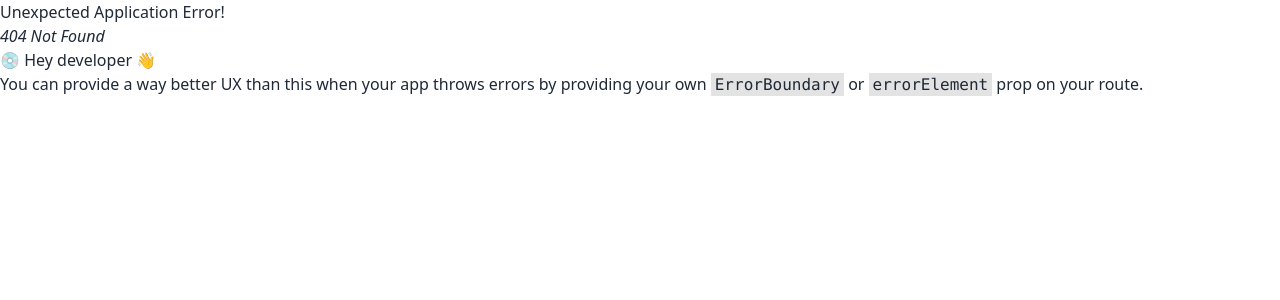
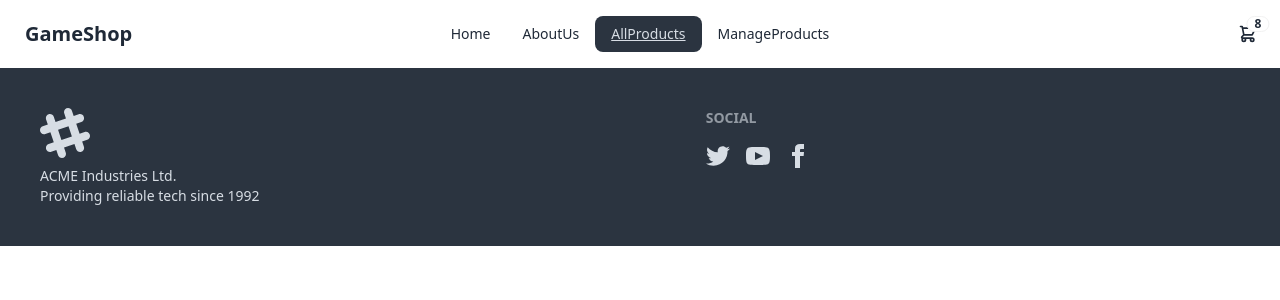
Before and after one commit to sadek1999/gamming-shop-frontend, a React (Vite) app: page /products in a window 1280 px wide. Before the commit this address had no page. Shown: the top 300 px of the page. Built offline with nearby package versions, Linux system fonts and the light colour scheme.

Commit message:
set navbar banner

```diff
--- /dev/null
+++ b/src/components/Banner.tsx
@@ -0,0 +1,26 @@
+const Banner = () => {
+  return (
+    <div>
+      <div
+        className="hero min-h-screen"
+        style={{
+          backgroundImage:
+            "url(https://www.siachen.com/wp-content/uploads/2023/12/khelya-sports-annapoorneswari-nagar-bangalore-sports-goods-dealers-itzztzzu76.jpg)",
+        }}
+      >
+        <div className="hero-overlay bg-opacity-60"></div>
+        <div className="hero-content text-neutral-content text-center">
+          <div className="max-w-md">
+            <h1 className="mb-5 text-5xl font-bold">Let's Level Up Your Game</h1>
+            <p className="mb-5">
+            Nam natoque in massa bibendum lacus, et arcu cursus nisl rutrum at tincidunt in sit in massa adipiscing lorem fusce.
+            </p>
+            <button className="btn btn-primary">Get Started</button>
+          </div>
+        </div>
+      </div>
+    </div>
+  );
+};
+
+export default Banner;
--- /dev/null
+++ b/src/components/footer/Footer.tsx
@@ -0,0 +1,68 @@
+import React from "react";
+
+const Footer = () => {
+  return (
+    <div>
+      <footer className="footer bg-neutral text-neutral-content p-10">
+        <aside>
+          <svg
+            width="50"
+            height="50"
+            viewBox="0 0 24 24"
+            xmlns="http://www.w3.org/2000/svg"
+            fillRule="evenodd"
+            clipRule="evenodd"
+            className="fill-current"
+          >
+            <path d="M22.672 15.226l-2.432.811.841 2.515c.33 1.019-.209 2.127-1.23 2.456-1.15.325-2.148-.321-2.463-1.226l-.84-2.518-5.013 1.677.84 2.517c.391 1.203-.434 2.542-1.831 2.542-.88 0-1.601-.564-1.86-1.314l-.842-2.516-2.431.809c-1.135.328-2.145-.317-2.463-1.229-.329-1.018.211-2.127 1.231-2.456l2.432-.809-1.621-4.823-2.432.808c-1.355.384-2.558-.59-2.558-1.839 0-.817.509-1.582 1.327-1.846l2.433-.809-.842-2.515c-.33-1.02.211-2.129 1.232-2.458 1.02-.329 2.13.209 2.461 1.229l.842 2.515 5.011-1.677-.839-2.517c-.403-1.238.484-2.553 1.843-2.553.819 0 1.585.509 1.85 1.326l.841 2.517 2.431-.81c1.02-.33 2.131.211 2.461 1.229.332 1.018-.21 2.126-1.23 2.456l-2.433.809 1.622 4.823 2.433-.809c1.242-.401 2.557.484 2.557 1.838 0 .819-.51 1.583-1.328 1.847m-8.992-6.428l-5.01 1.675 1.619 4.828 5.011-1.674-1.62-4.829z"></path>
+          </svg>
+          <p>
+            ACME Industries Ltd.
+            <br />
+            Providing reliable tech since 1992
+          </p>
+        </aside>
+        <nav>
+          <h6 className="footer-title">Social</h6>
+          <div className="grid grid-flow-col gap-4">
+            <a>
+              <svg
+                xmlns="http://www.w3.org/2000/svg"
+                width="24"
+                height="24"
+                viewBox="0 0 24 24"
+                className="fill-current"
+              >
+                <path d="M24 4.557c-.883.392-1.832.656-2.828.775 1.017-.609 1.798-1.574 2.165-2.724-.951.564-2.005.974-3.127 1.195-.897-.957-2.178-1.555-3.594-1.555-3.179 0-5.515 2.966-4.797 6.045-4.091-.205-7.719-2.165-10.148-5.144-1.29 2.213-.669 5.108 1.523 6.574-.806-.026-1.566-.247-2.229-.616-.054 2.281 1.581 4.415 3.949 4.89-.693.188-1.452.232-2.224.084.626 1.956 2.444 3.379 4.6 3.419-2.07 1.623-4.678 2.348-7.29 2.04 2.179 1.397 4.768 2.212 7.548 2.212 9.142 0 14.307-7.721 13.995-14.646.962-.695 1.797-1.562 2.457-2.549z"></path>
+              </svg>
+            </a>
+            <a>
+              <svg
+                xmlns="http://www.w3.org/2000/svg"
+                width="24"
+                height="24"
+                viewBox="0 0 24 24"
+                className="fill-current"
+              >
+                <path d="M19.615 3.184c-3.604-.246-11.631-.245-15.23 0-3.897.266-4.356 2.62-4.385 8.816.029 6.185.484 8.549 4.385 8.816 3.6.245 11.626.246 15.23 0 3.897-.266 4.356-2.62 4.385-8.816-.029-6.185-.484-8.549-4.385-8.816zm-10.615 12.816v-8l8 3.993-8 4.007z"></path>
+              </svg>
+            </a>
+            <a>
+              <svg
+                xmlns="http://www.w3.org/2000/svg"
+                width="24"
+                height="24"
+                viewBox="0 0 24 24"
+                className="fill-current"
+              >
+                <path d="M9 8h-3v4h3v12h5v-12h3.642l.358-4h-4v-1.667c0-.955.192-1.333 1.115-1.333h2.885v-5h-3.808c-3.596 0-5.192 1.583-5.192 4.615v3.385z"></path>
+              </svg>
+            </a>
+          </div>
+        </nav>
+      </footer>
+    </div>
+  );
+};
+
+export default Footer;
--- a/src/components/layouts/MainLayout.tsx
+++ b/src/components/layouts/MainLayout.tsx
@@ -1,12 +1,14 @@
 
 import { Outlet } from 'react-router-dom';
 import Navbar from '../navbar/Navbar';
+import Footer from '../footer/Footer';
 
 const MainLayout = () => {
     return (
-        <div>
+        <div className='mx-auto max-w-7xl bg-slate-100'>
             <Navbar></Navbar>
             <Outlet></Outlet>
+            <Footer></Footer>
         </div>
     );
 };
--- /dev/null
+++ b/src/components/navbar/Navbar.css
@@ -0,0 +1,5 @@
+nav a.active{
+    text-decoration: underline;
+    color: red;
+
+}
--- a/src/components/navbar/Navbar.tsx
+++ b/src/components/navbar/Navbar.tsx
@@ -1,50 +1,119 @@
-import React from 'react';
-import { NavLink } from 'react-router-dom';
+import { NavLink } from "react-router-dom";
+import "./Navbar.css";
 
 const Navbar = () => {
+  //   useEffect(() => {
+  //     localStorage.setItem('theme', theme);
+  //     const localtheme = localStorage.getItem('theme');
+  //     document.querySelector('html').setAttribute('data-theme', localtheme)
+  // }, [theme])
 
-  const Links=<>
-  <li><NavLink to={'/'}>Home</NavLink></li>
-  <li><NavLink to={'/aboutUs'}>AboutUs</NavLink></li>
+  // const handlTheme = e => {
+  //     if (e.target.checked) {
+  //         settheme('dark')
+  //     }
+  //     else {
+  //         settheme('light')
+  //     }
+  // }
 
-  </>
+  const Links = (
+    <>
+      <li>
+        <NavLink to={"/"}>Home</NavLink>
+      </li>
+      <li>
+        <NavLink to={"/aboutUs"}>AboutUs</NavLink>
+      </li>
+      <li>
+        <NavLink to={"/products"}>AllProducts</NavLink>
+      </li>
+      <li>
+        <NavLink to={"/manageProducts"}>ManageProducts</NavLink>
+      </li>
+    </>
+  );
 
-    return (
-        <div className="navbar bg-base-100">
+  return (
+    <nav>
+      <div className="navbar bg-base-100">
         <div className="navbar-start">
           <div className="dropdown">
-            <div tabIndex={0} role="button" className="btn btn-ghost lg:hidden">
+            <label tabIndex={0} className="btn btn-ghost lg:hidden">
               <svg
                 xmlns="http://www.w3.org/2000/svg"
                 className="h-5 w-5"
                 fill="none"
                 viewBox="0 0 24 24"
-                stroke="currentColor">
+                stroke="currentColor"
+              >
                 <path
                   strokeLinecap="round"
                   strokeLinejoin="round"
                   strokeWidth="2"
-                  d="M4 6h16M4 12h8m-8 6h16" />
+                  d="M4 6h16M4 12h8m-8 6h16"
+                />
               </svg>
-            </div>
+            </label>
             <ul
               tabIndex={0}
-              className="menu menu-sm dropdown-content bg-base-100 rounded-box z-[1] mt-3 w-52 p-2 shadow">
+              className="menu menu-sm dropdown-content mt-3 z-[1] p-2 shadow bg-base-100 rounded-box w-52"
+            >
               {Links}
             </ul>
           </div>
-          <a className="btn btn-ghost text-xl">daisyUI</a>
+          <a className="btn btn-ghost normal-case text-xl">GameShop</a>
         </div>
         <div className="navbar-center hidden lg:flex">
-          <ul className="menu menu-horizontal px-1">
-          {Links}
-          </ul>
+          <ul className="menu menu-horizontal px-1 p-2 ">{Links}</ul>
         </div>
         <div className="navbar-end">
-          <a className="btn">Button</a>
+          <div className="flex-none">
+            <div className="dropdown dropdown-end">
+              <div
+                tabIndex={0}
+                role="button"
+                className="btn btn-ghost btn-circle"
+              >
+                <div className="indicator">
+                  <svg
+                    xmlns="http://www.w3.org/2000/svg"
+                    className="h-5 w-5"
+                    fill="none"
+                    viewBox="0 0 24 24"
+                    stroke="currentColor"
+                  >
+                    <path
+                      strokeLinecap="round"
+                      strokeLinejoin="round"
+                      strokeWidth="2"
+                      d="M3 3h2l.4 2M7 13h10l4-8H5.4M7 13L5.4 5M7 13l-2.293 2.293c-.63.63-.184 1.707.707 1.707H17m0 0a2 2 0 100 4 2 2 0 000-4zm-8 2a2 2 0 11-4 0 2 2 0 014 0z"
+                    />
+                  </svg>
+                  <span className="badge badge-sm indicator-item">8</span>
+                </div>
+              </div>
+              <div
+                tabIndex={0}
+                className="card card-compact dropdown-content bg-base-100 z-[1] mt-3 w-52 shadow"
+              >
+                <div className="card-body">
+                  <span className="text-lg font-bold">8 Items</span>
+                  <span className="text-info">Subtotal: $999</span>
+                  <div className="card-actions">
+                    <button className="btn btn-primary btn-block">
+                      View cart
+                    </button>
+                  </div>
+                </div>
+              </div>
+            </div>
+          </div>
+
         </div>
       </div>
-    );
+    </nav>
+  );
 };
 
 export default Navbar;
--- /dev/null
+++ b/src/pages/Home/category.tsx
@@ -0,0 +1,13 @@
+
+
+import React from 'react';
+
+const Category = () => {
+    return (
+        <div className='h-48'>
+
+        </div>
+    );
+};
+
+export default Category;
--- a/src/pages/Home/home/Home.tsx
+++ b/src/pages/Home/home/Home.tsx
@@ -1,9 +1,26 @@
+import Banner from "../../../components/Banner";
+import Cards from "../../card/card";
+import Category from "../category";
+
 
 
 const Home = () => {
     return (
         <div>
-            <h1>This is home page .................</h1>
+            <Banner></Banner>
+        <Category></Category>
+        <div>
+            <h1 className="font-bold text-black text-center text-3xl"> Our Products </h1>
+        <div className="grid lg:grid-cols-3 md:grid-cols-2 grid-cols-1 gap-10">
+                <Cards></Cards>
+                <Cards></Cards>
+                <Cards></Cards>
+                <Cards></Cards>
+                <Cards></Cards>
+                <Cards></Cards>
+            </div>
+        </div>
+
         </div>
     );
 };
--- /dev/null
+++ b/src/pages/Products/AllProducts.tsx
@@ -0,0 +1,11 @@
+import React from 'react';
+
+const AllProducts = () => {
+    return (
+        <div>
+
+        </div>
+    );
+};
+
+export default AllProducts;
--- /dev/null
+++ b/src/pages/Products/manageProducts.tsx
@@ -0,0 +1,11 @@
+import React from 'react';
+
+const ManageProducts = () => {
+    return (
+        <div>
+
+        </div>
+    );
+};
+
+export default ManageProducts;
--- /dev/null
+++ b/src/pages/card/card.tsx
@@ -0,0 +1,26 @@
+import React from "react";
+
+const Cards = () => {
+  return (
+    <div>
+      <div className="card bg-yellow-50  shadow-xl">
+        <figure className="p-2">
+          <img
+            src="https://img.daisyui.com/images/stock/photo-1606107557195-0e29a4b5b4aa.webp"
+            alt="Shoes"
+            className="rounded-xl"
+          />
+        </figure>
+        <div className="card-body items-center text-center text-black">
+          <h2 className="card-title">Shoes!</h2>
+          <p>If a dog chews shoes whose shoes does he choose?</p>
+          <div className="card-actions">
+            <button className="btn btn-primary">Add to card</button>
+          </div>
+        </div>
+      </div>
+    </div>
+  );
+};
+
+export default Cards;
```
Also changed, not shown: src/routes/index.tsx (+15 -0 lines).
